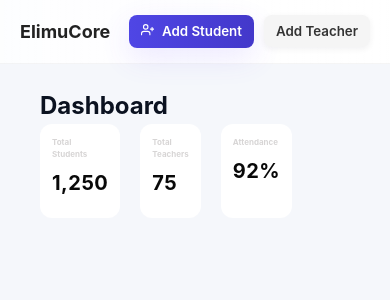
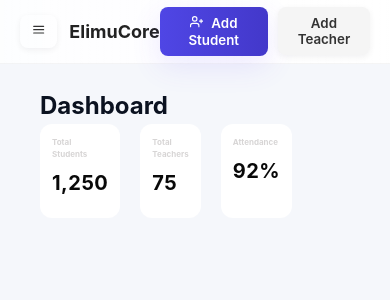
Before and after one commit to Goodie-g/ElimuCore, a React (Vite) app in the folder ElimuCore/: page / in a window 390 px wide. Shown: the top 300 px of the page. Built offline with nearby package versions, Linux system fonts and the light colour scheme.

Commit message:
feat: display menu button on mobile for improved navigation and removed it from desktop screens

```diff
--- a/ElimuCore/src/styles/layout.css
+++ b/ElimuCore/src/styles/layout.css
@@ -21,6 +21,7 @@
 .sidebar { padding-top: 84px; }
 
 @media (max-width: 768px) {
+  .navbar .menu-btn { display: block; }
   .sidebar {
     position: fixed;
     left: 0;
```
